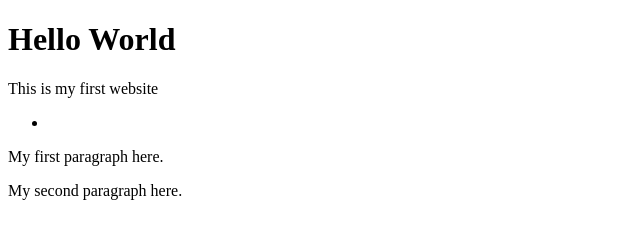
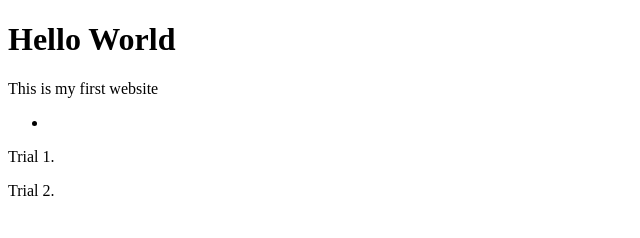
Before and after one commit to eun101/htmlcss, a plain HTML site: page index.html in a window 1280 px wide. Shown: the whole page, without its empty margins (0-640 px from the left). Drawn offline with Linux system fonts and the light colour scheme.

Commit message:
feature 2- update index trial

```diff
--- a/index.html
+++ b/index.html
@@ -14,8 +14,8 @@
         </ul>
 
     </div>
-<p>My first paragraph here.</p>
-<p>My second paragraph here.</p>
+<p>Trial 1.</p>
+<p>Trial 2.</p>
 </body>
 
 </html>
```
